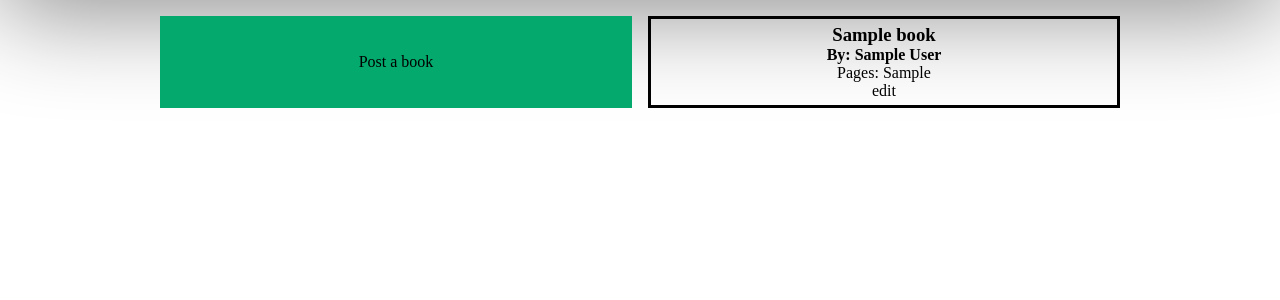
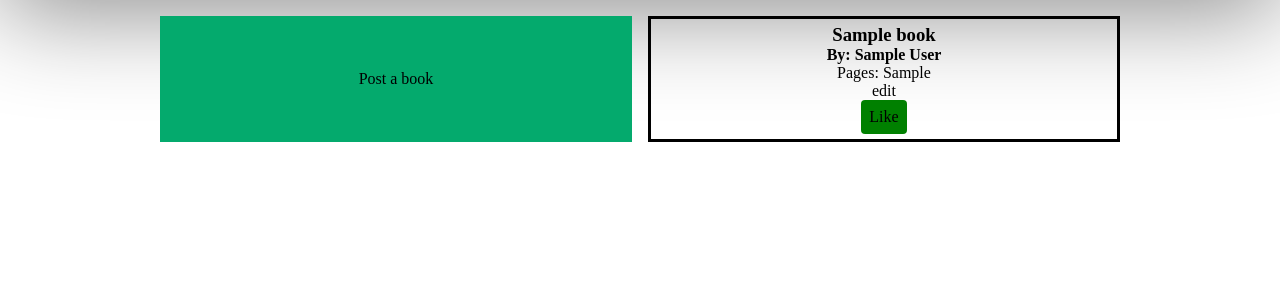
Before and after one commit to WouterSma/c2codecamp, a PHP site: page /c2codecamp/books/index.php in a window 1280 px wide. Shown: the part 119-419 px from the top of the page. Run offline with PHP 8.4, Linux system fonts and the light colour scheme; tables that the repository leaves empty or names only in its code hold one stand-in row (values such as "Sample post").

Commit message:
#54 Added like button for books
doesn't do anything tho

```diff
--- a/books/index.php
+++ b/books/index.php
@@ -26,6 +26,11 @@
             <h4>By: <?php echo $book['author'] ?></h4>
             <p>Pages: <?php echo $book['num_pages'] ?></p>
             <a href="edit.php?id=<?php echo $book['id'] ?>">edit</a>
+            <div class="likebutton">
+            <a href="#">
+                Like
+            </a>
+        </div>
         </div>
         <?php endforeach; ?>
     </div>
--- a/css/style.css
+++ b/css/style.css
@@ -485,3 +485,22 @@ body .books{
 .clooney{
   background-color: #db220d;
 }
+
+.likebutton{
+  background-color: green;
+  padding: 0.5rem;
+  border-radius: 4px;
+  border-color: 8px black;
+}
+
+.likebutton:focus{
+  background-color: greenyellow;
+}
+
+.likebutton:hover{
+  background-color: greenyellow;
+}
+
+.likebutton:visited{
+  background-color: greenyellow;
+}
```
